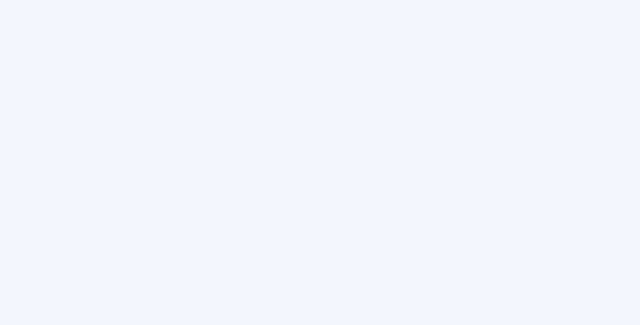
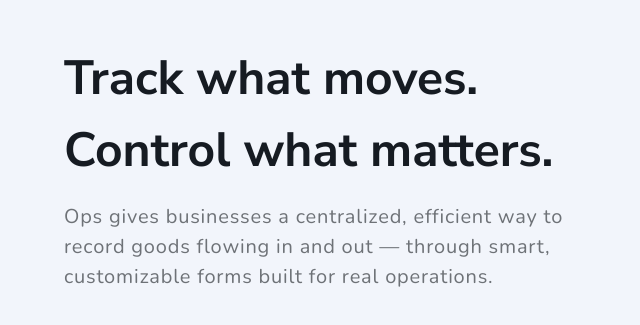
Before and after one commit to cynessa-dev/ops, a Next.js app: page / in a window 1280 px wide. Shown: the part 233-558 px from the top of the page, without its empty margins (0-640 px from the left). Built offline with nearby package versions, Linux system fonts and the light colour scheme.

Commit message:
✨ feat(hero): add tagline and description for project overview

```diff
--- a/components/landing/hero.tsx
+++ b/components/landing/hero.tsx
@@ -2,6 +2,15 @@ export default function Hero() {
     return (
         <section className="relative min-h-screen grid grid-cols-1 lg:grid-cols-2 overflow-hidden bg-background">
 
+            {/* LEFT CONTAINER */}
+            <div className="flex flex-col justify-center gap-4 px-8 py-16 lg:px-16">
+                <h1 className="text-[3rem] font-bold">
+                    Track what moves. Control what matters.
+                </h1>
+                <p className="text-muted text-[1.25rem] font-light tracking-[0.05rem]">
+                    Ops gives businesses a centralized, efficient way to record goods flowing in and out — through smart, customizable forms built for real operations.
+                </p>
+            </div>
         </section>
     );
 }
```
